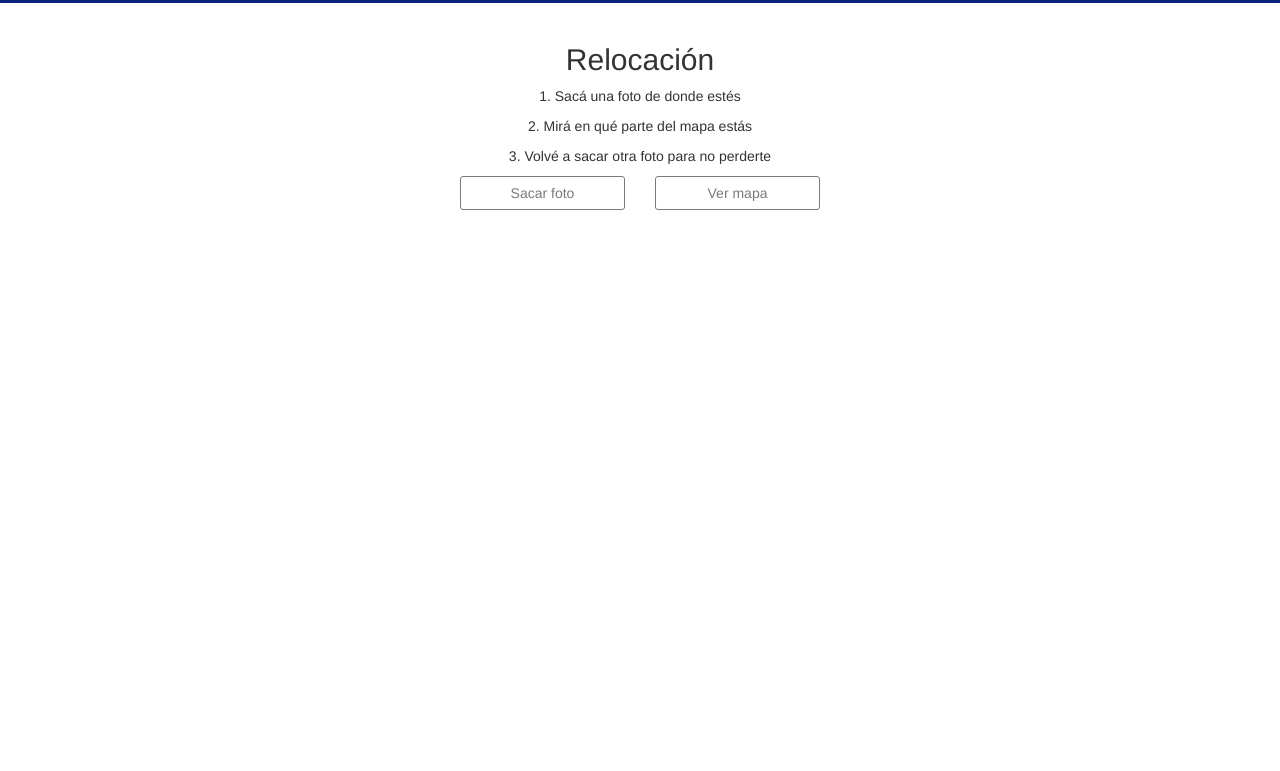
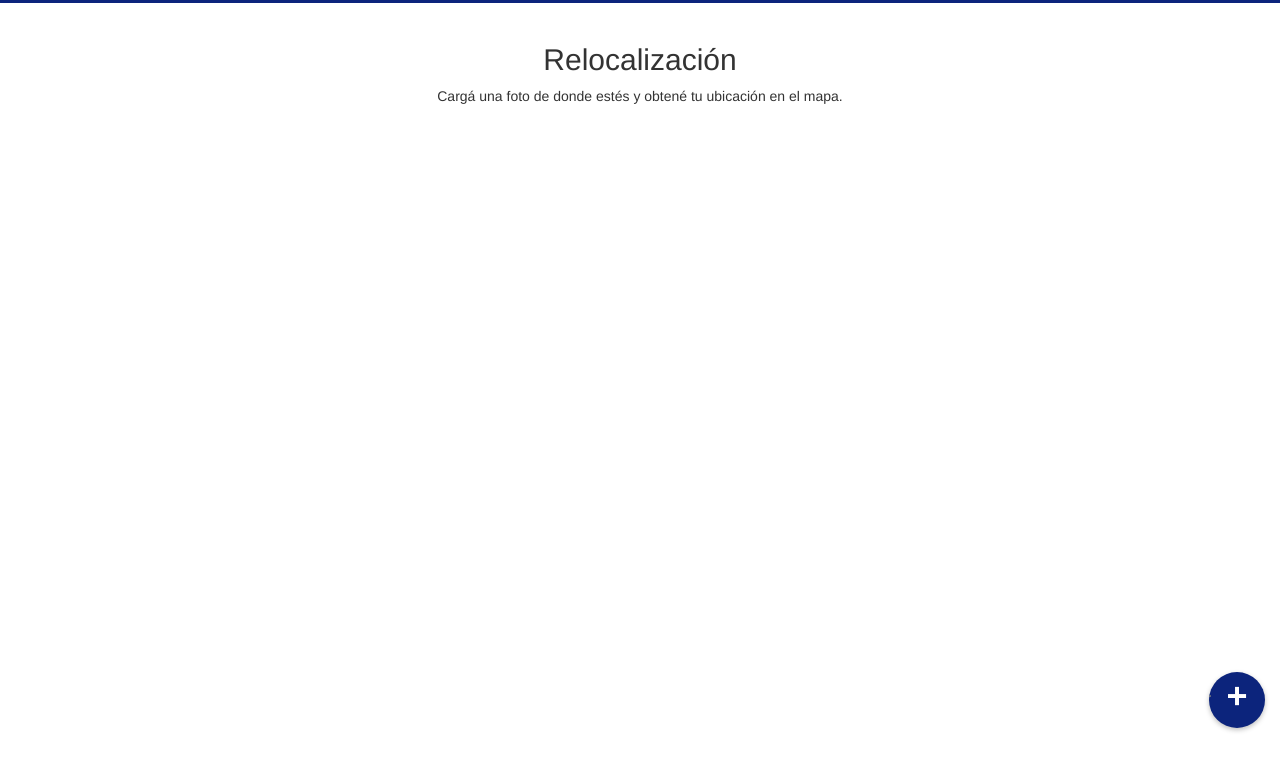
Before and after one commit to diegobaldassare/relocalizacion, a plain HTML site: page index.html in a window 1280 px wide. Shown: the part 57-828 px from the top of the page. Drawn offline with nearby package versions, Linux system fonts and the light colour scheme.

Commit message:
Improved ux

```diff
--- a/index.html
+++ b/index.html
@@ -2,7 +2,7 @@
 <html>
 <head>
     <meta charset="utf-8">
-    <title>Reload</title>
+    <title>Relocalización</title>
     <link href="css/bootstrap.min.css" rel="stylesheet" media="screen">
     <link rel="stylesheet" type="text/css" href="./style.css">
     <meta name="viewport" content="width=device-width, initial-scale=1.0">
@@ -20,23 +20,13 @@
     </nav>
 
     <div class="container">
-        <!--<form method="POST" action="/photo" encType="multipart/form-data">-->
             <div class="row text-center">
-                <h2>Relocación</h2>
-                <!-- <div style="margin-left:15%"> -->
-                    <p>1. Sacá una foto de donde estés</p>
-                    <p>2. Mirá en qué parte del mapa estás</p>
-                    <p>3. Volvé a sacar otra foto para no perderte</p>
-                <!-- </div> -->
+                <h2>Relocalización</h2>
+                <p style="padding-left: 15%;padding-right: 15%">Cargá una foto de donde estés y obtené tu ubicación en el mapa.</p>
             </div>
-            <div class="row text-center">
-                <div class="col-xs-6 col-md-2 col-md-offset-4">
-                    <input id="pic" type="file" onchange="postImgB64(this)" class="input-file" name="imageUpload" accept="image/*" capture>
-                    <label for="pic" class="btn btn-default btn-block">Sacar foto</label>
-                </div>
-                <div class="col-xs-6 col-md-2">
-                    <button onclick="init()" class="btn btn-default btn-block btn-send">Ver mapa</button>
-                </div>
+            <div class="btn-round" id="fixedbutton" style="margin-left: 80%">
+                <input id="pic" type="file" onchange="postImgB64(this)" class="input-file" name="imageUpload" accept="image/*" capture>
+                <label for="pic"><span>+</span></label>
             </div>
 
             <canvas id="e" height="800" style="width:100%;float: left; z-index: 0"></canvas>
--- a/style.css
+++ b/style.css
@@ -96,3 +96,32 @@
   0% { transform: rotate(0deg); }
   100% { transform: rotate(360deg); }
 }
+
+.btn-round {
+    background-color: #0c247c;
+    border-radius: 999em;
+    width: 56px;
+    height: 56px;
+    box-shadow: 0 2px 5px 0 rgba(0, 0, 0, 0.26);
+    line-height: 1;
+    font-size: 36px;
+    position: relative;
+    cursor: pointer;
+}
+
+.btn-round span {
+    position: absolute;
+    left: 0;
+    top: 50%;
+    height: 100%;
+    width: 100%;
+    text-align: center;
+    margin-top: -22px;
+    color: #FFF;
+}
+
+#fixedbutton {
+    position: fixed;
+    bottom: 15px;
+    right: 15px;
+}
```
